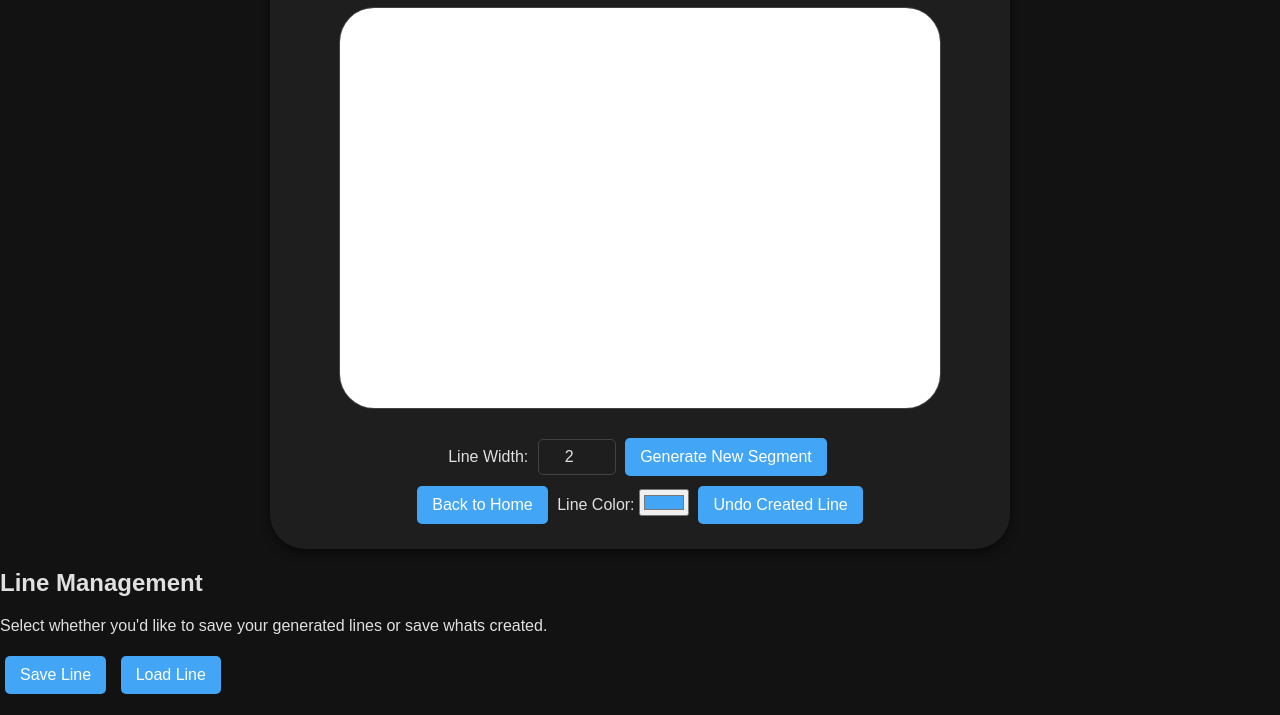
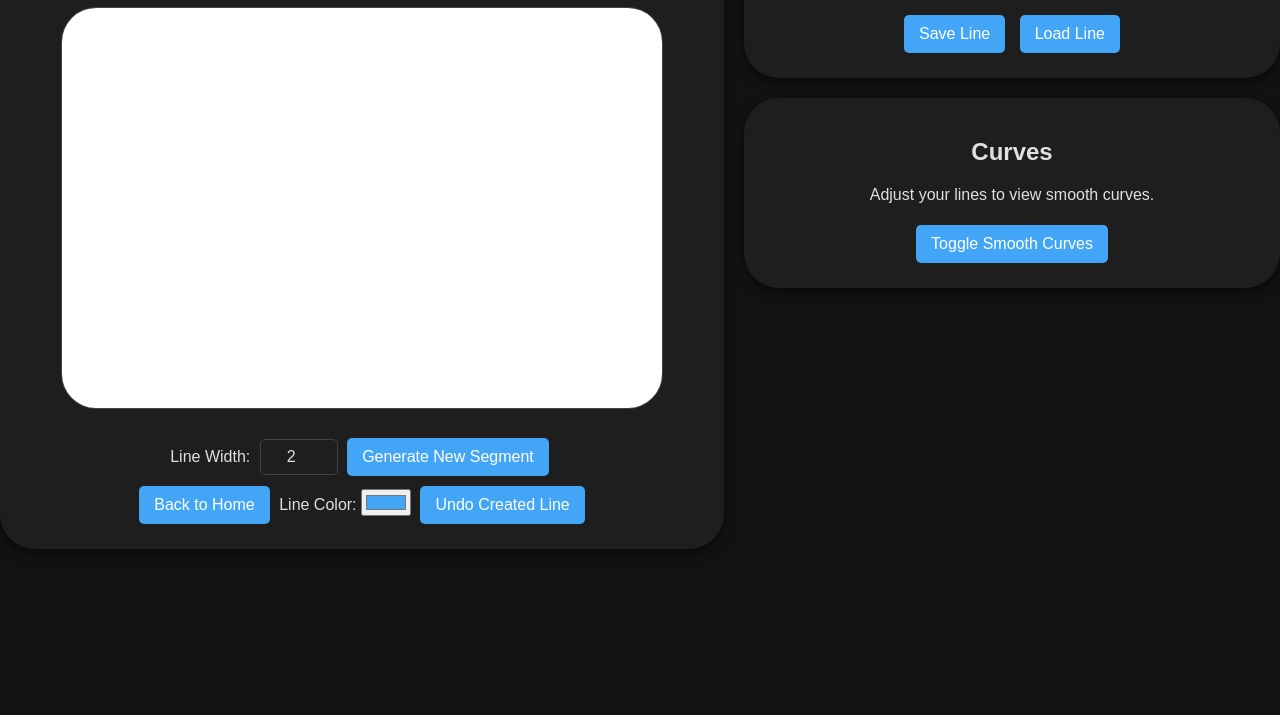
Before and after one commit to Damienb123/WebGL-line-renderer, a website: page line-rendering/index.html in a window 1280 px wide. Shown: the part 155-870 px from the top of the page. After the commit the page ends 800 px from the top, so only its background shows below. Drawn offline with Linux system fonts and the light colour scheme.

Commit message:
Including styling for new containers
# What Is Happening
- added styling for newly added containers
- wrapping the management and curve container in a right column keeping the main container to the left

```diff
--- a/line-rendering/style.css
+++ b/line-rendering/style.css
@@ -7,11 +7,18 @@ body {
     padding: 0;
 }
 
-/* Center the main content */
+/* Parent container to hold .container and the right column */
+.parent-container {
+    display: flex;
+    justify-content: flex-start; /* Align items to the left */
+    align-items: flex-start; /* Align items to the top */
+    gap: 20px; /* Add space between the left and right sections */
+    margin-top: 25px;
+}
+
+/* Left container */
 .container {
     max-width: 700px;
-    margin: 0 auto;
-    margin-top: 25px;
     padding: 20px;
     text-align: center;
     align-items: center;
@@ -22,6 +29,30 @@ body {
     box-shadow: 0px 4px 10px rgba(0, 0, 0, 0.5);
     color: #e0e0e0;
 }
+
+/* Right column container for management and curve sections */
+.right-column {
+    display: flex;
+    flex-direction: column; /* Stack items vertically */
+    gap: 20px; /* Add space between .management-container and .curve-container */
+}
+
+/* Management and curve containers */
+.management-container,
+.curve-container {
+    max-width: 700px;
+    padding: 20px;
+    text-align: center;
+    align-items: center;
+    flex-wrap: wrap;
+    justify-content: center;
+    background: #1e1e1e; /* Dark card background */
+    border-radius: 35px;
+    box-shadow: 0px 4px 10px rgba(0, 0, 0, 0.5);
+    color: #e0e0e0;
+}
+
+
 
 .app-instructions {
     font-size: 16px;
```
